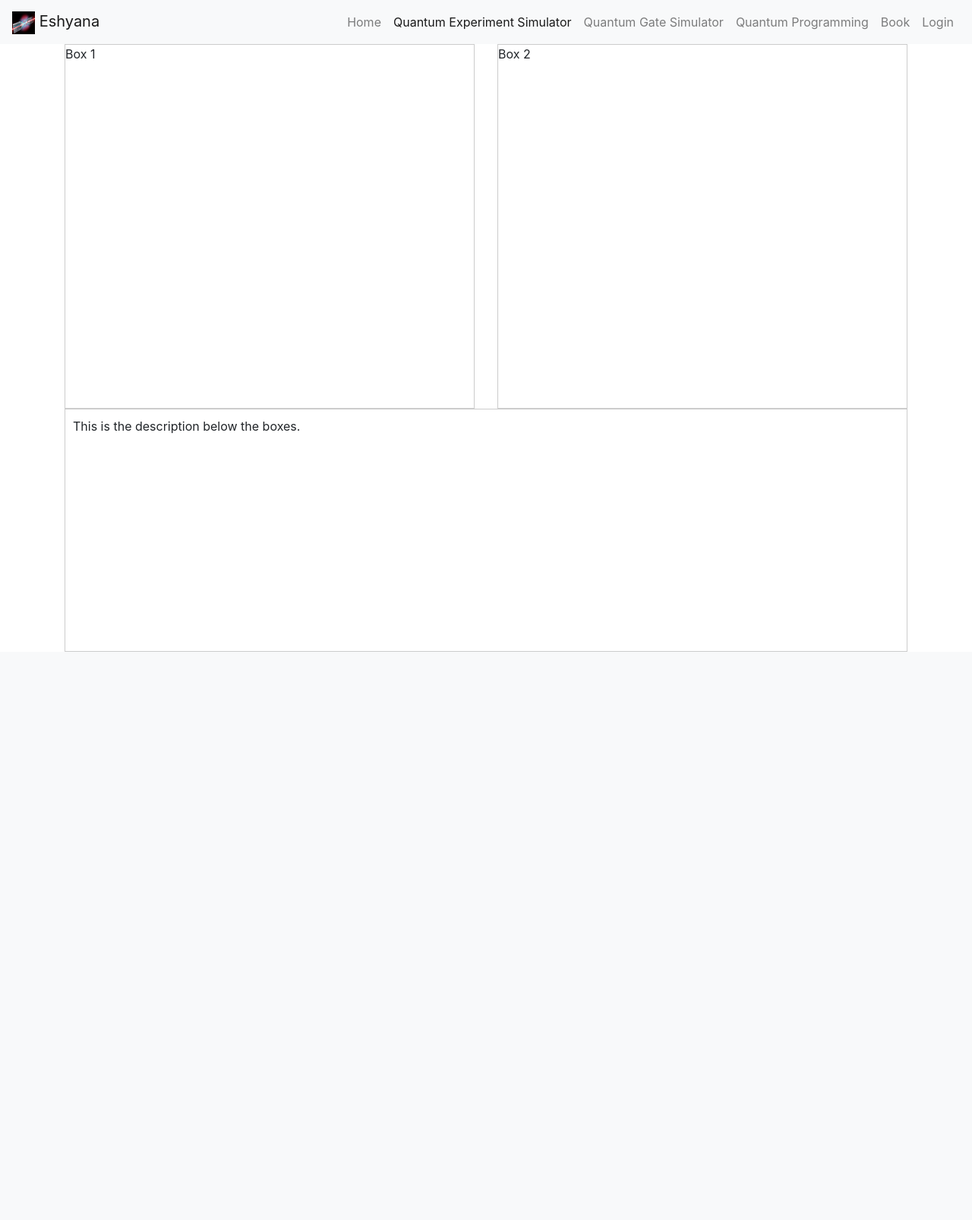
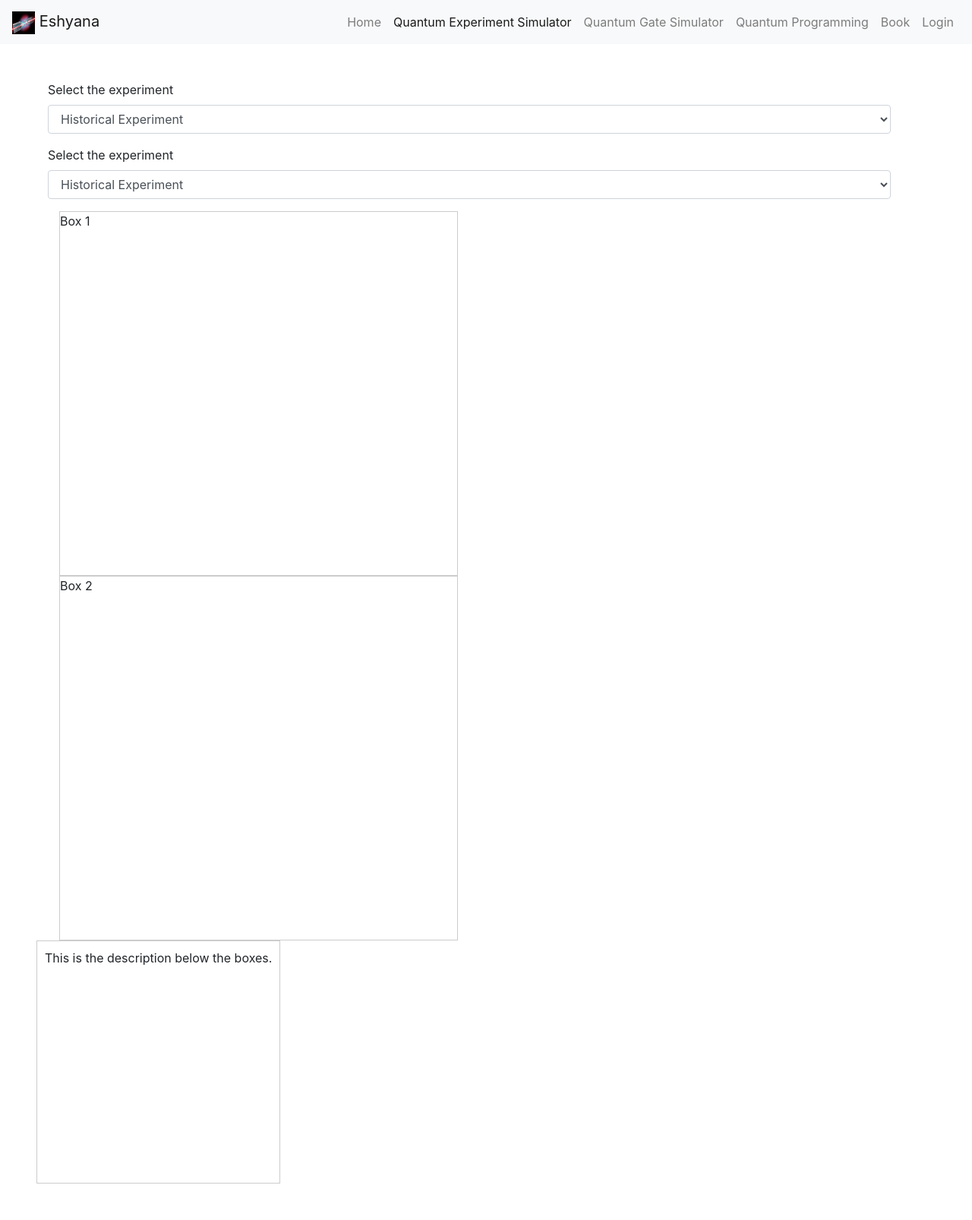
Before and after one commit to bithabib/quantum_computer_simulator, a Flask app: page /experiment in a window 1280 px wide. Shown: the whole page at 76% size. Before the commit the page ends 858 px from the top, so only its background shows below. Run offline with Flask 3, Linux system fonts and the light colour scheme; some libraries are stand-ins or nearby versions.

Commit message:
Experiment desing updated

```diff
--- a/templates/public/quantum_historical_experiment_simulator.html
+++ b/templates/public/quantum_historical_experiment_simulator.html
@@ -13,8 +13,27 @@
 
 <body>
     {% include 'includes/nav_header.html' %}
-    <div class="container">
+    <div class="container m-5">
         <div class="row">
+            <!-- Selection Field -->
+            <div class="col-md-12">
+                <div class="form-group">
+                    <label for="exampleFormControlSelect1">Select the experiment</label>
+                    <select class="form-control" id="exampleFormControlSelect1">
+                        <option>Historical Experiment</option>
+                        <option>Quantum Experiment</option>
+                    </select>
+                </div>
+            </div>
+            <!-- Multiple Choice selection field -->
+            <div class="col-md-12">
+                <div class="form-group">
+                    <label for="exampleFormControlSelect1">Select the experiment</label>
+                    <select class="form-control" id="exampleFormControlSelect1">
+                        <option>Historical Experiment</option>
+                        <option>Quantum Experiment</option>
+                    </select>
+                </div>
             <div class="col-md-6">
                 <div class="box" style="height: 60vh; border: 1px solid #ccc;">Box 1</div>
             </div>
```
